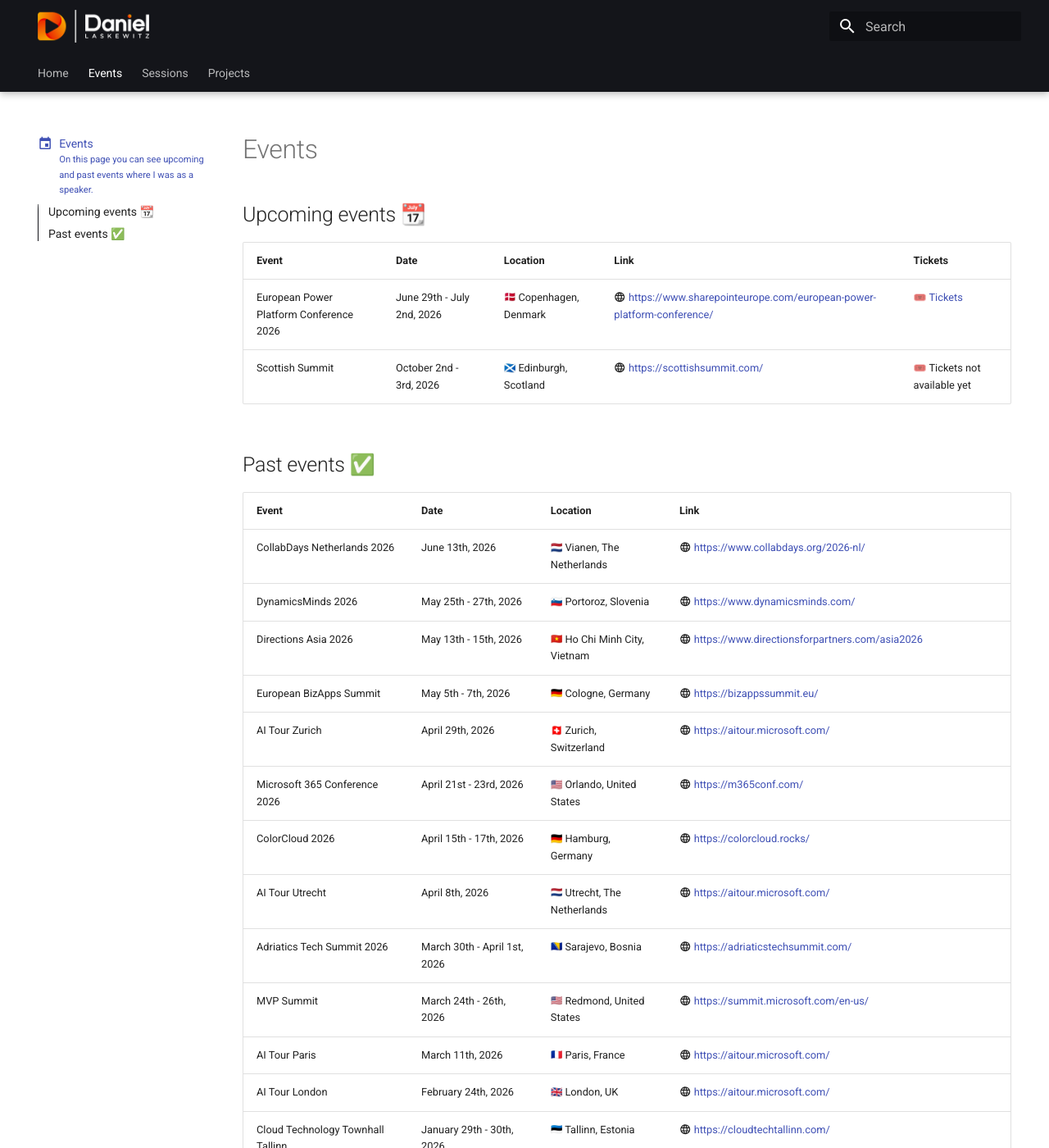
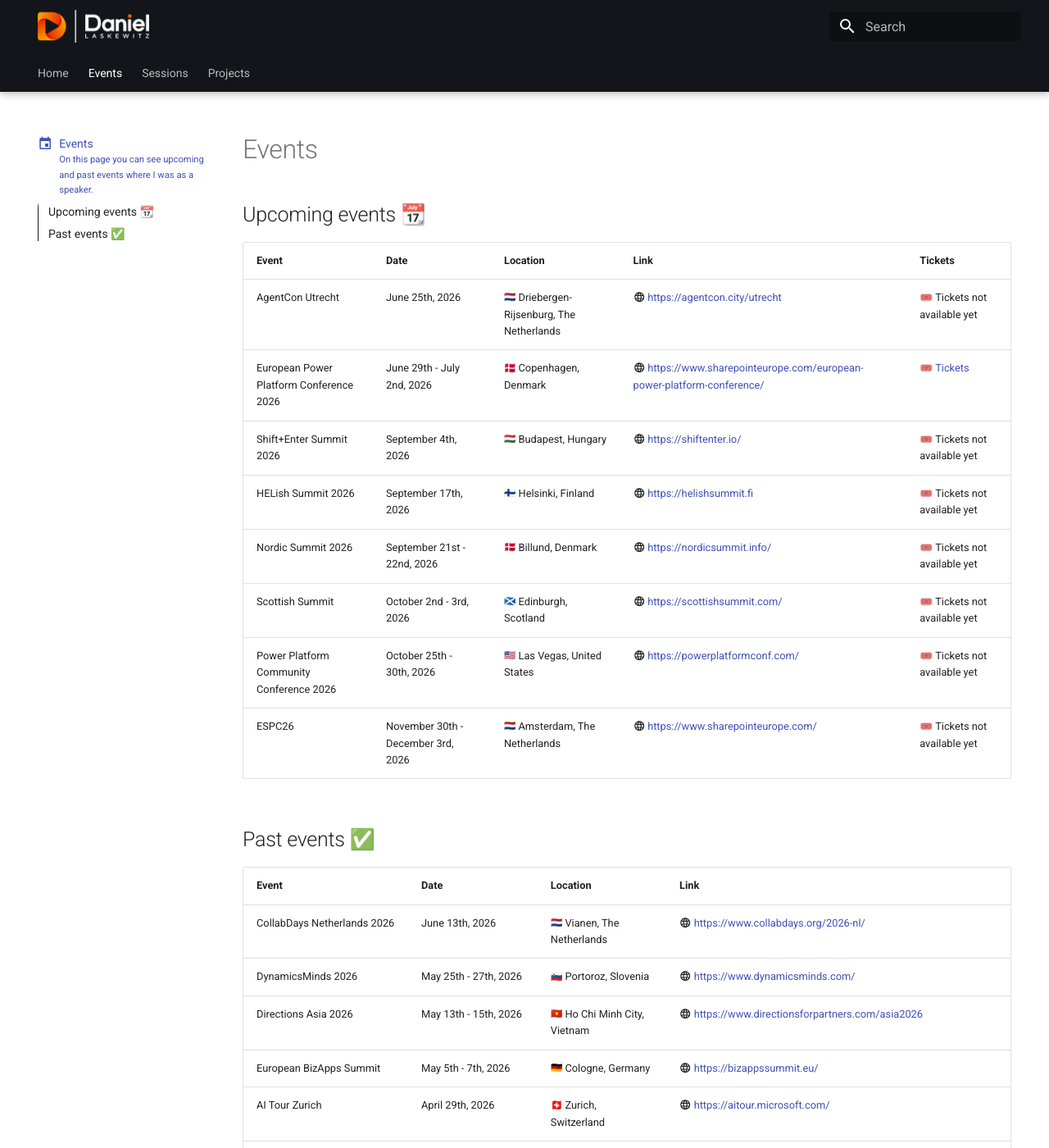
Before and after one commit to Laskewitz/laskewitz.github.io, an MkDocs documentation site: the page built from docs/events.md, in a window 1280 px wide and 1400 px high. Shown: the whole window at 82% size. Built offline with MkDocs 1.6.1 and Material for MkDocs 9.7.7, drawn with Linux system fonts in a browser that asks for light colours; emoji names are drawn with the system emoji font.

Commit message:
Add upcoming events from Sessionize calendar
Added accepted events:
- AgentCon Utrecht (June 25)
- Shift+Enter Summit 2026 (September 4, Budapest)
- HELish Summit 2026 (September 17, Helsinki)
- Nordic Summit 2026 (September 21-22, Billund)
- Power Platform Community Conference 2026 (October 25-30, Las Vegas)
- ESPC26 (November 30 - December 3, Amsterdam)

Co-authored-by: Copilot <223556219+Copilot@users.noreply.github.com>

```diff
--- a/docs/events.md
+++ b/docs/events.md
@@ -15,8 +15,14 @@ icon: material/calendar
 
 | Event | Date | Location | Link | Tickets |
 | ----------- | ------------------------------------ | ------------------------------------ | ------------------------------------ | ------------------------------------ |
+| AgentCon Utrecht | June 25th, 2026 | :nl: Driebergen-Rijsenburg, The Netherlands | :material-web: [https://agentcon.city/utrecht](https://agentcon.city/utrecht) | 🎟️ Tickets not available yet |
 | European Power Platform Conference 2026 | June 29th - July 2nd, 2026 | :dk: Copenhagen, Denmark | :material-web: [https://www.sharepointeurope.com/european-power-platform-conference/](https://www.sharepointeurope.com/european-power-platform-conference/) | 🎟️ [Tickets](https://www.sharepointeurope.com/european-power-platform-conference-pricing/) |
+| Shift+Enter Summit 2026 | September 4th, 2026 | :hu: Budapest, Hungary | :material-web: [https://shiftenter.io/](https://shiftenter.io/) | 🎟️ Tickets not available yet |
+| HELish Summit 2026 | September 17th, 2026 | :fi: Helsinki, Finland | :material-web: [https://helishsummit.fi](https://helishsummit.fi) | 🎟️ Tickets not available yet |
+| Nordic Summit 2026 | September 21st - 22nd, 2026 | :dk: Billund, Denmark | :material-web: [https://nordicsummit.info/](https://nordicsummit.info/) | 🎟️ Tickets not available yet |
 | Scottish Summit | October 2nd - 3rd, 2026 | :scotland: Edinburgh, Scotland | :material-web: [https://scottishsummit.com/](https://scottishsummit.com/) | 🎟️ Tickets not available yet |
+| Power Platform Community Conference 2026 | October 25th - 30th, 2026 | :us: Las Vegas, United States | :material-web: [https://powerplatformconf.com/](https://powerplatformconf.com/) | 🎟️ Tickets not available yet |
+| ESPC26 | November 30th - December 3rd, 2026 | :nl: Amsterdam, The Netherlands | :material-web: [https://www.sharepointeurope.com/](https://www.sharepointeurope.com/) | 🎟️ Tickets not available yet |
 <!-- | Name | Date | :nl: | :material-web: [website](website) | 🎟️ [Tickets]() | -->
 
 ## Past events ✅
```
